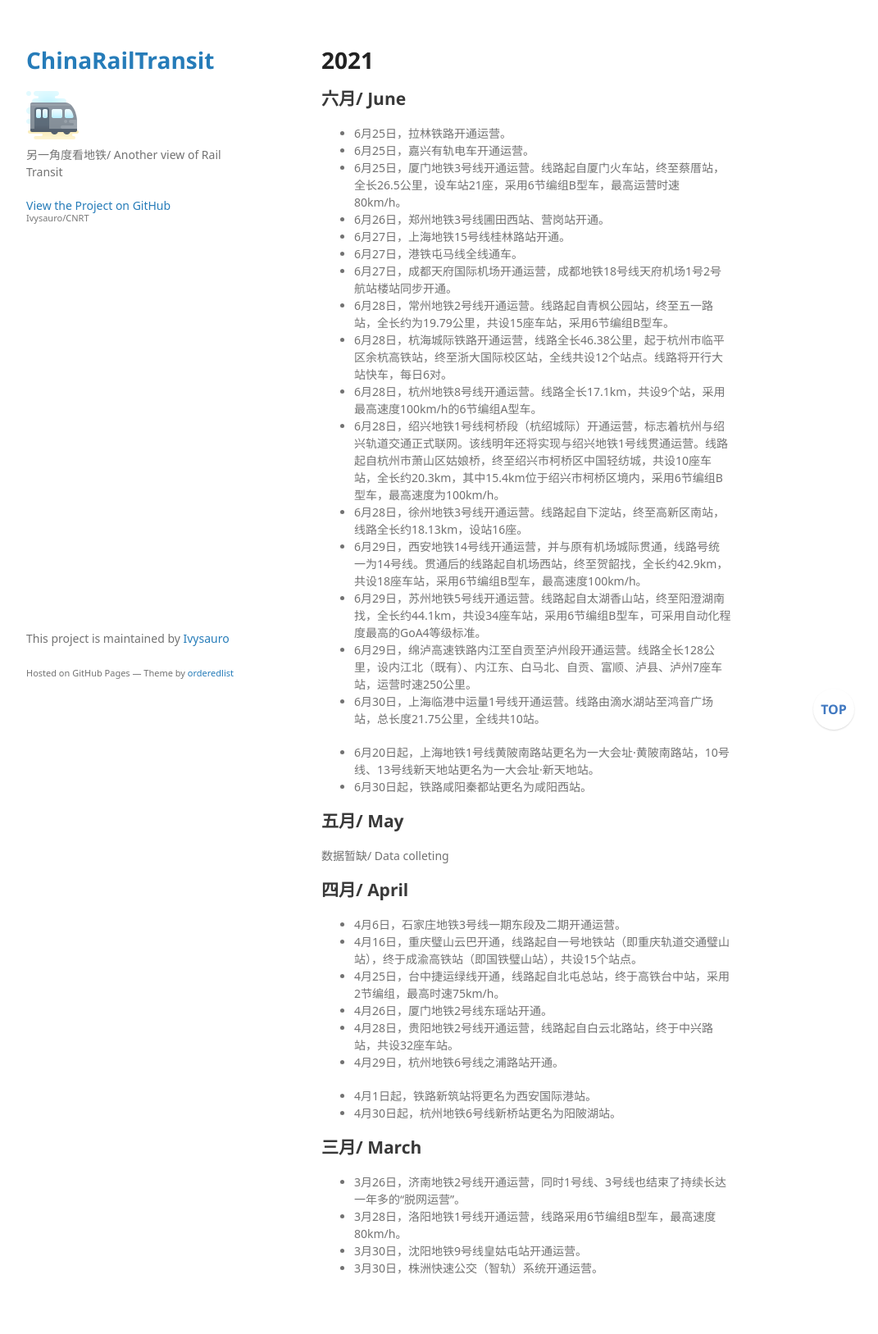
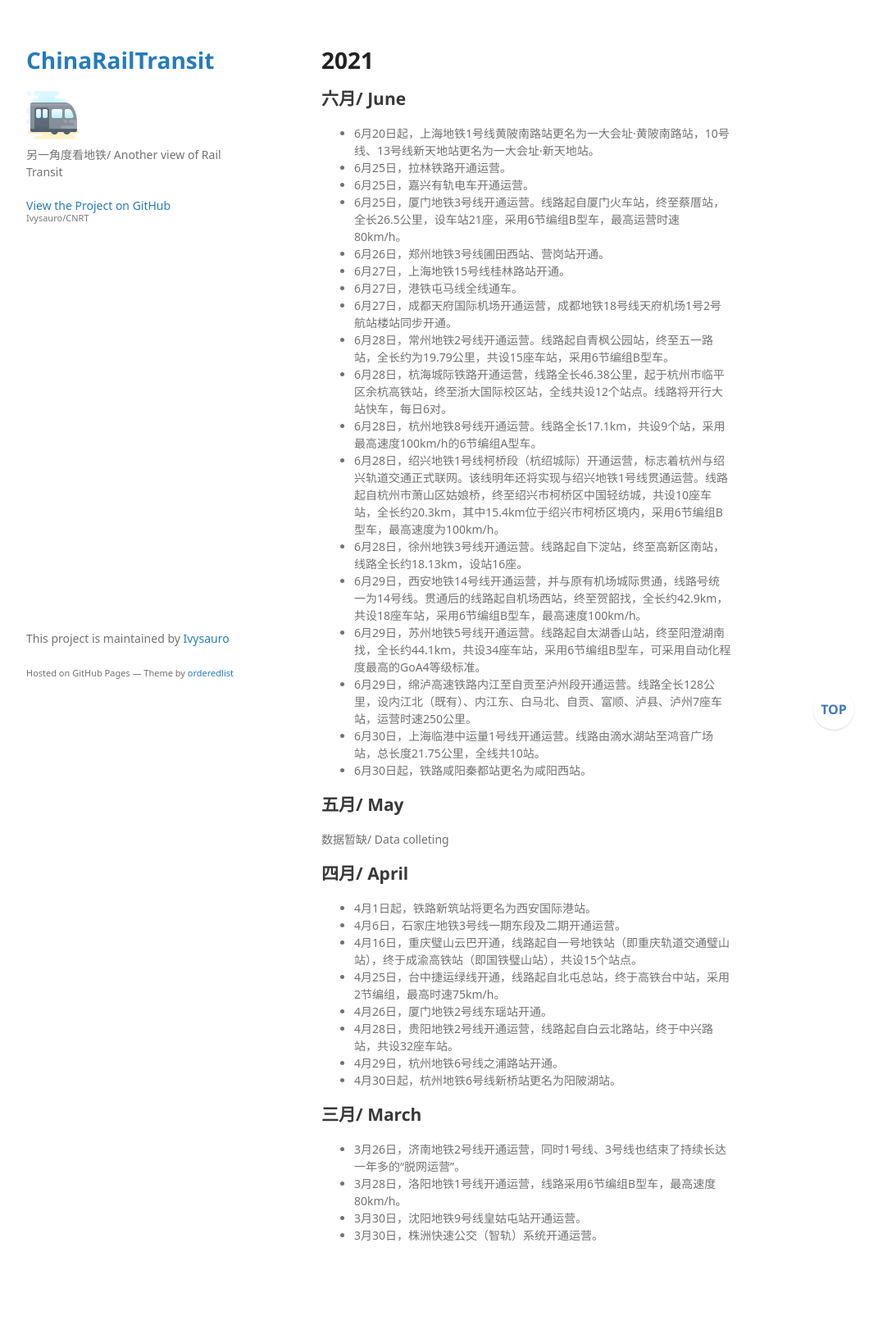
Before and after one commit to Ivysauro/CNRT, a Jekyll site: the page built from data/2021.md, in a window 1280 px wide. Shown: the whole page at 82% size, without its empty margins (178-1249 px from the left). Built offline with Jekyll 4.4.1, drawn with Linux system fonts in a browser that asks for light colours; some web fonts are replaced; our own code applies the rules of GitHub Pages for plain Markdown files; a script that is not in the unit is left out; after the commit the page ends 1587 px from its top, so only the background shows below that.

Commit message:
🍉更新数据格式

```diff
--- a/data/2021.md
+++ b/data/2021.md
@@ -27,15 +25,13 @@
 数据暂缺/ Data colleting
 
 ## 四月/ April
+- 4月1日起，铁路新筑站将更名为西安国际港站。
 - 4月6日，石家庄地铁3号线一期东段及二期开通运营。
 - 4月16日，重庆璧山云巴开通，线路起自一号地铁站（即重庆轨道交通璧山站），终于成渝高铁站（即国铁璧山站），共设15个站点。
 - 4月25日，台中捷运绿线开通，线路起自北屯总站，终于高铁台中站，采用2节编组，最高时速75km/h。
 - 4月26日，厦门地铁2号线东瑶站开通。
 - 4月28日，贵阳地铁2号线开通运营，线路起自白云北路站，终于中兴路站，共设32座车站。
 - 4月29日，杭州地铁6号线之浦路站开通。
-
-
-- 4月1日起，铁路新筑站将更名为西安国际港站。
 - 4月30日起，杭州地铁6号线新桥站更名为阳陂湖站。
 
 ## 三月/ March
```
Also changed, not shown: other parts of data/2021.md (+1 -3 lines).
